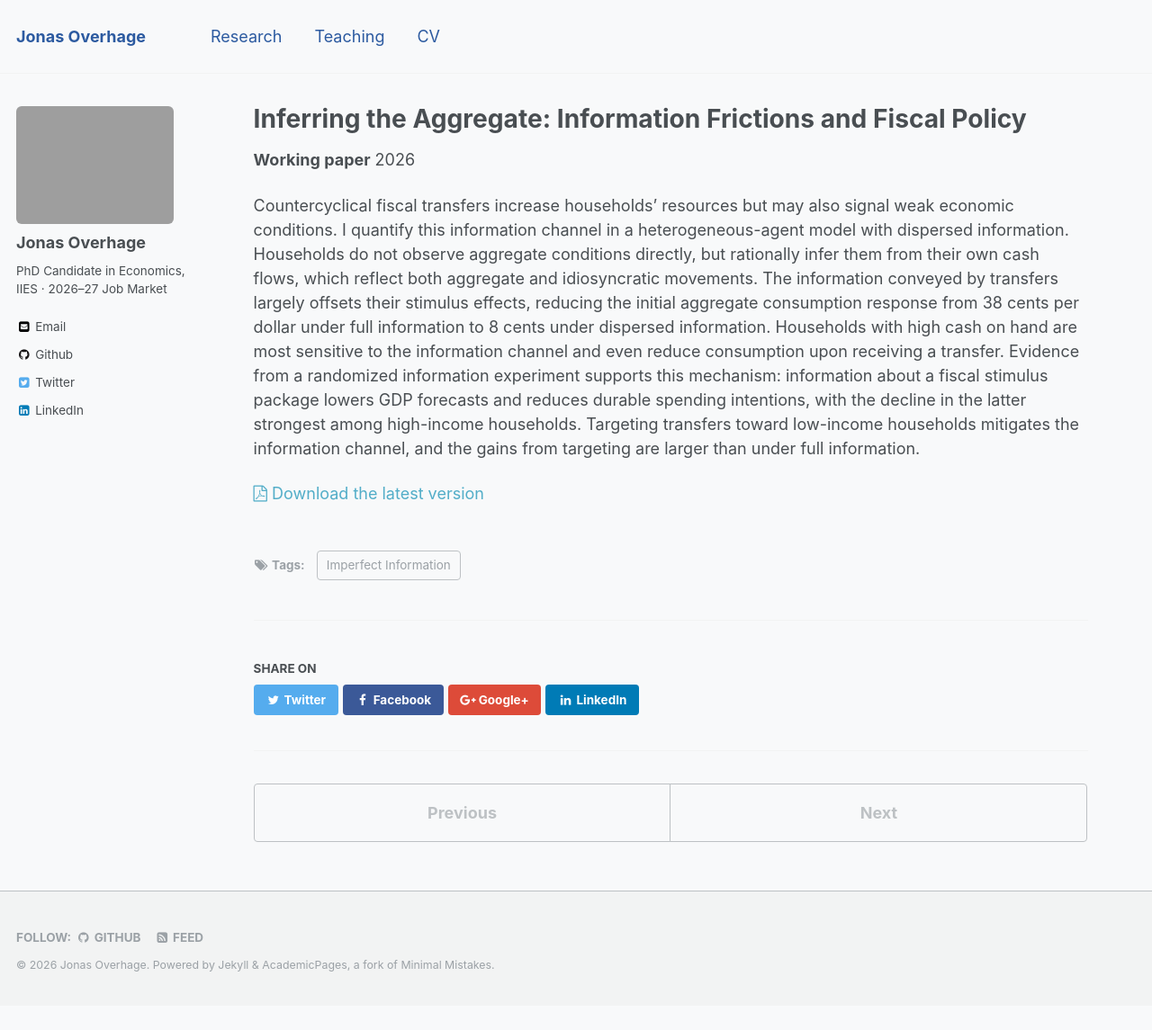
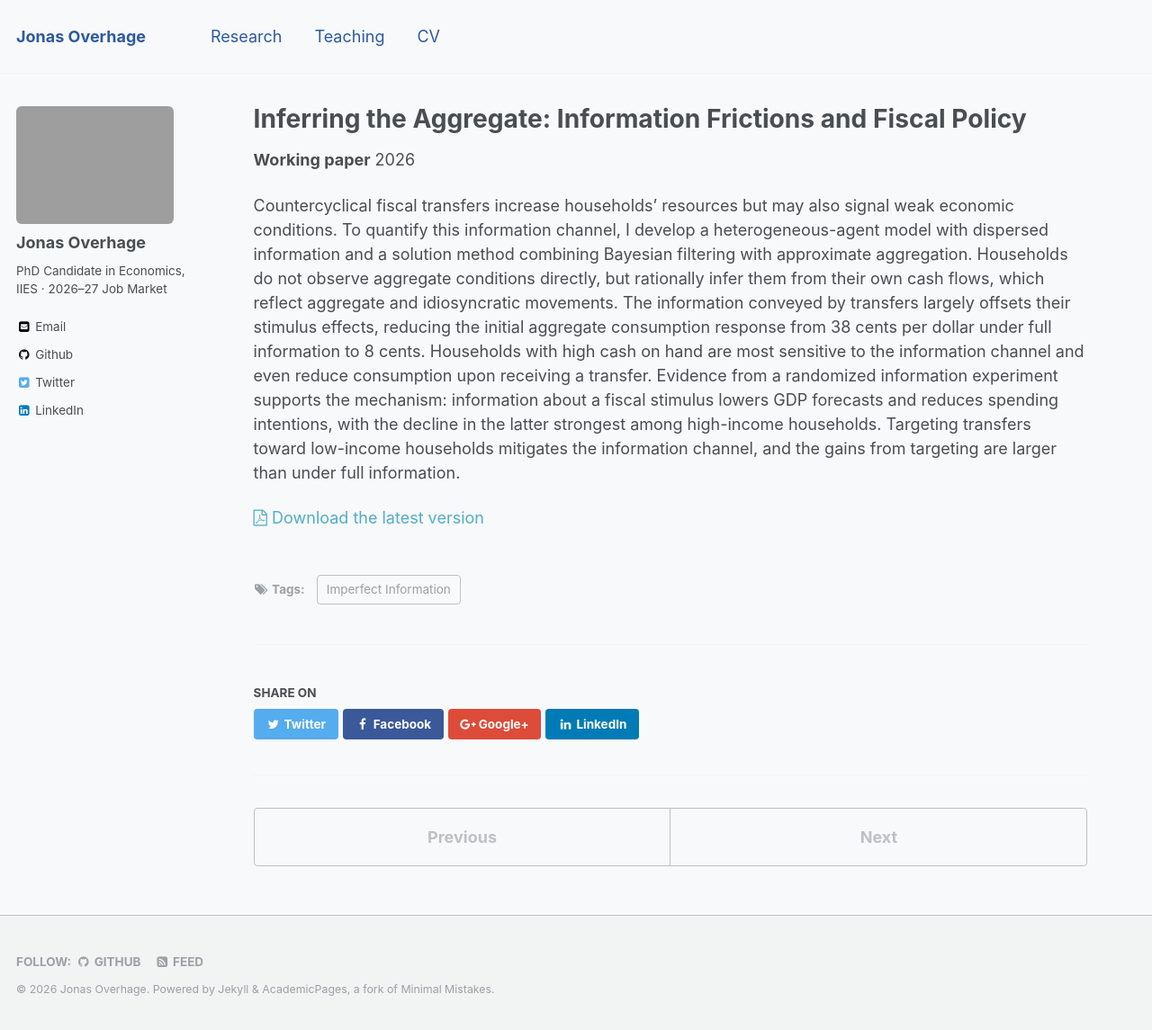
Before and after one commit to JOverhage/JOverhage.github.io, a Jekyll site: the page built from _research/consumption-information.md, in a window 1280 px wide and 1145 px high. Shown: the whole window at 90% size. Built offline with Jekyll 4.4.1, drawn with Linux system fonts in a browser that asks for light colours.

Commit message:
JMP update Nov 9 with abstract

```diff
--- a/_research/consumption-information.md
+++ b/_research/consumption-information.md
@@ -33,7 +33,7 @@ homepage_status: 'Working paper'
 
 ---
 
-Countercyclical fiscal transfers increase households’ resources but may also signal weak economic conditions. I quantify this information channel in a heterogeneous-agent model with dispersed information. Households do not observe aggregate conditions directly, but rationally infer them from their own cash flows, which reflect both aggregate and idiosyncratic movements. The information conveyed by transfers largely offsets their stimulus effects, reducing the initial aggregate consumption response from 38 cents per dollar under full information to 8 cents under dispersed information. Households with high cash on hand are most sensitive to the information channel and even reduce consumption upon receiving a transfer. Evidence from a randomized information experiment supports this mechanism: information about a fiscal stimulus package lowers GDP forecasts and reduces durable spending intentions, with the decline in the latter strongest among high-income households. Targeting transfers toward low-income households mitigates the information channel, and the gains from targeting are larger than under full information.
+Countercyclical fiscal transfers increase households’ resources but may also signal weak economic conditions. To quantify this information channel, I develop a heterogeneous-agent model with dispersed information and a solution method combining Bayesian filtering with approximate aggregation. Households do not observe aggregate conditions directly, but rationally infer them from their own cash flows, which reflect aggregate and idiosyncratic movements. The information conveyed by transfers largely offsets their stimulus effects, reducing the initial aggregate consumption response from 38 cents per dollar under full information to 8 cents. Households with high cash on hand are most sensitive to the information channel and even reduce consumption upon receiving a transfer. Evidence from a randomized information experiment supports the mechanism: information about a fiscal stimulus lowers GDP forecasts and reduces spending intentions, with the decline in the latter strongest among high-income households. Targeting transfers toward low-income households mitigates the information channel, and the gains from targeting are larger than under full information.
 
 
 <a href="/files/Overhage_JMP.pdf"><i class="fa fa-file-pdf-o" aria-hidden="true"></i> Download the latest version</a>
```
Also changed, not shown: 1 other file.
